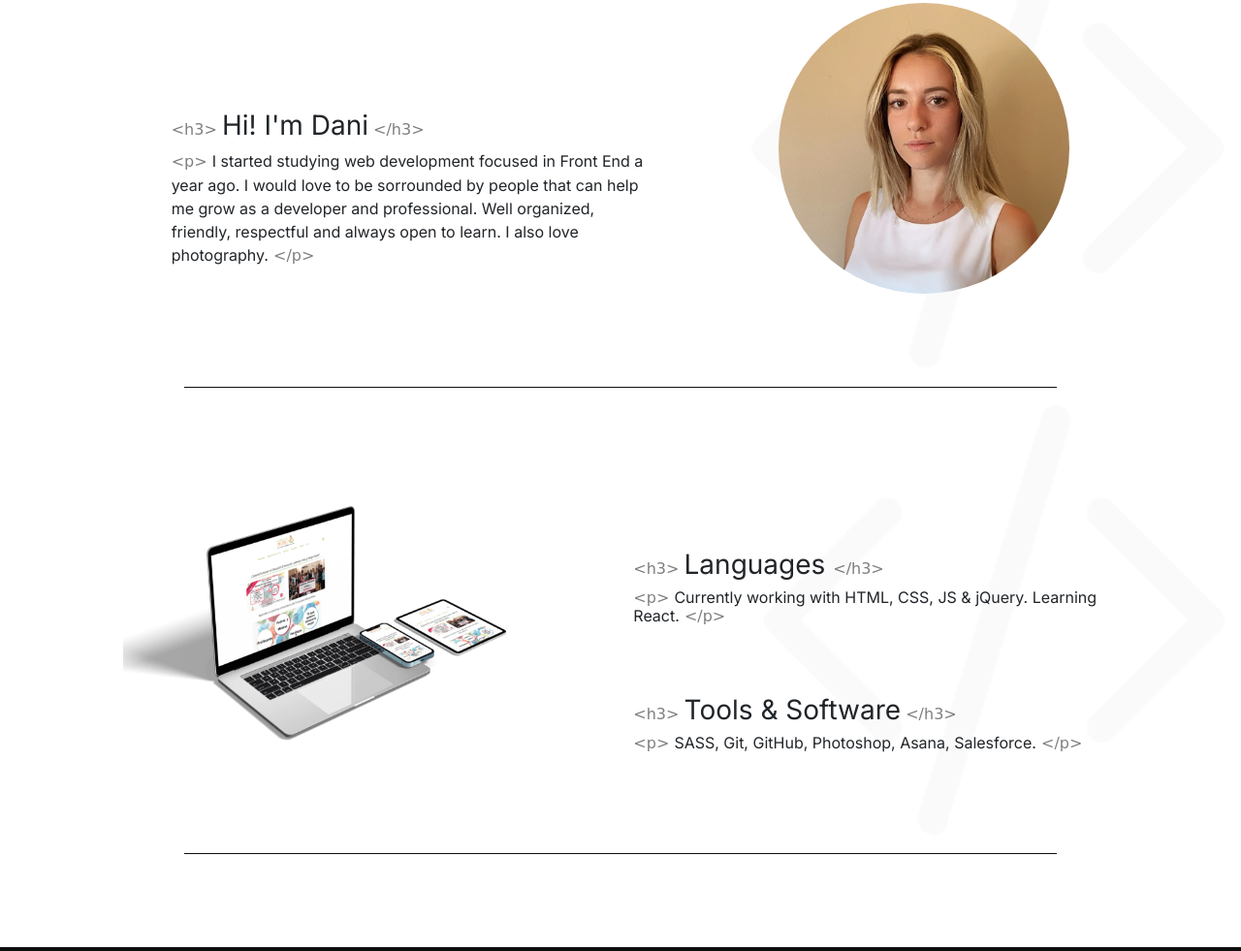
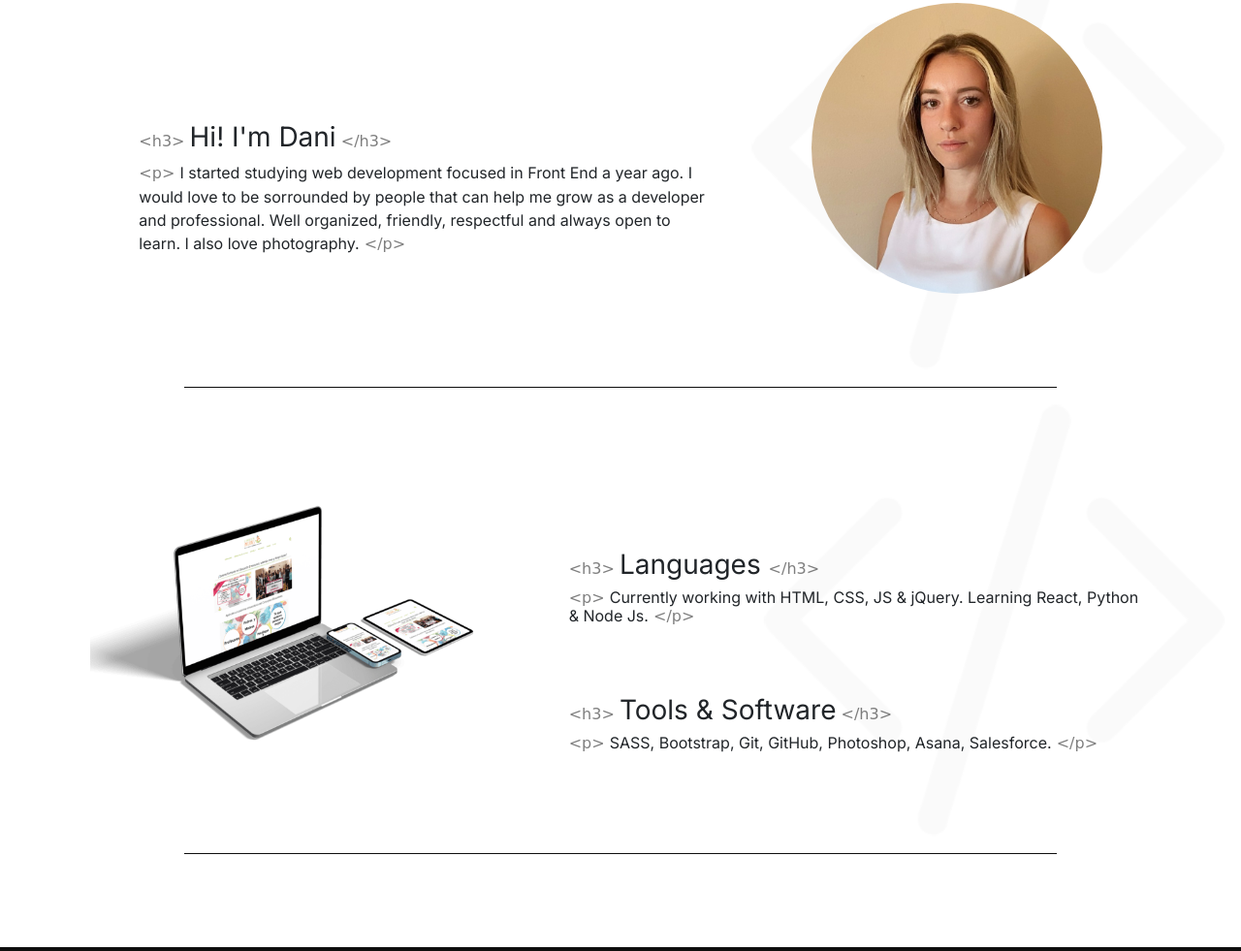
Before and after one commit to danimastandrea/Portfolio, a website: page index.html in a window 1280 px wide. Shown: the part 1374-2355 px from the top of the page at 97% size. Drawn offline with nearby package versions, Linux system fonts and the light colour scheme; a web font is replaced by a local one.

Commit message:
added some info

```diff
--- a/index.html
+++ b/index.html
@@ -182,9 +182,9 @@
 </div>
 <div class="content__info">
     <h3 class="title__info">Languages </h3>
-    <h4 class="subtitle__info">Currently working with HTML, CSS, JS & jQuery. Learning React.</h4>
+    <h4 class="subtitle__info">Currently working with HTML, CSS, JS & jQuery. Learning React, Python & Node Js.</h4>
     <h3 class="title__info">Tools & Software</h3>
-    <h4 class="subtitle__info">SASS, Git, GitHub, Photoshop, Asana, Salesforce.</h4>
+    <h4 class="subtitle__info">SASS, Bootstrap, Git, GitHub, Photoshop, Asana, Salesforce.</h4>
 </div>
  </section>
 
--- a/scss/style.scss
+++ b/scss/style.scss
@@ -303,7 +303,7 @@ header{
 
 
   .content__info{
-     max-width: 500px;
+     max-width: 600px;
 
       .title__info{
           margin-top: 100px;
@@ -392,7 +392,7 @@ header{
 
     }
     .content__info{
-      max-width: 500px;
+      max-width: 600px;
 
       .title__info{
            margin-top: 70px;
```
Also changed, not shown: scss/style.css.
